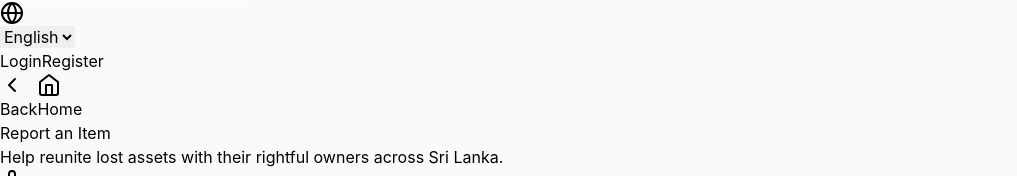
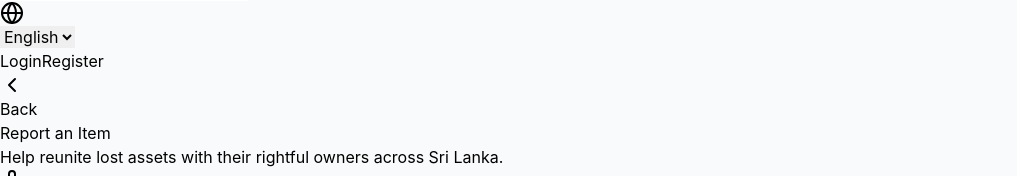
Before and after one commit to minuraDinupriya/smart-lost-and-found-sl, a React (Vite) app in the folder client/: page /post in a window 1280 px wide. Shown: the part 155-331 px from the top of the page, without its empty margins (0-1017 px from the left). Built offline with nearby package versions, Linux system fonts and the light colour scheme; no server answers.

Commit message:
fix: remove redundant home button from page navigation

```diff
--- a/client/src/components/common/PageNavigation.tsx
+++ b/client/src/components/common/PageNavigation.tsx
@@ -14,14 +14,6 @@ const PageNavigation: React.FC = () => {
         <ChevronLeft className="w-5 h-5 mr-1" />
         Back
       </button>
-
-      <button
-        onClick={() => navigate('/')}
-        className="flex items-center text-gray-600 hover:text-[#800000] font-medium transition-colors bg-white px-4 py-2 rounded-xl border border-gray-200 shadow-sm hover:shadow-md"
-      >
-        <Home className="w-5 h-5 mr-1" />
-        Home
-      </button>
     </div>
   );
 };
```
